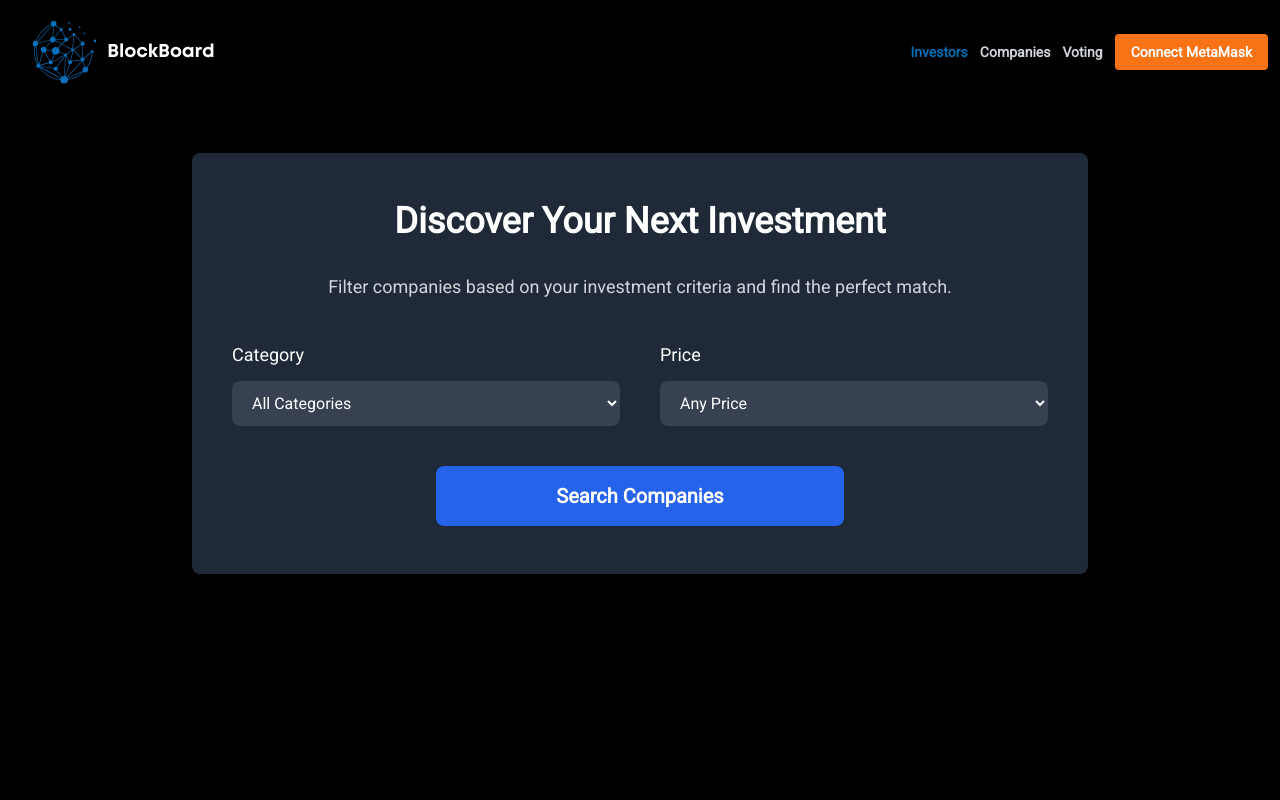
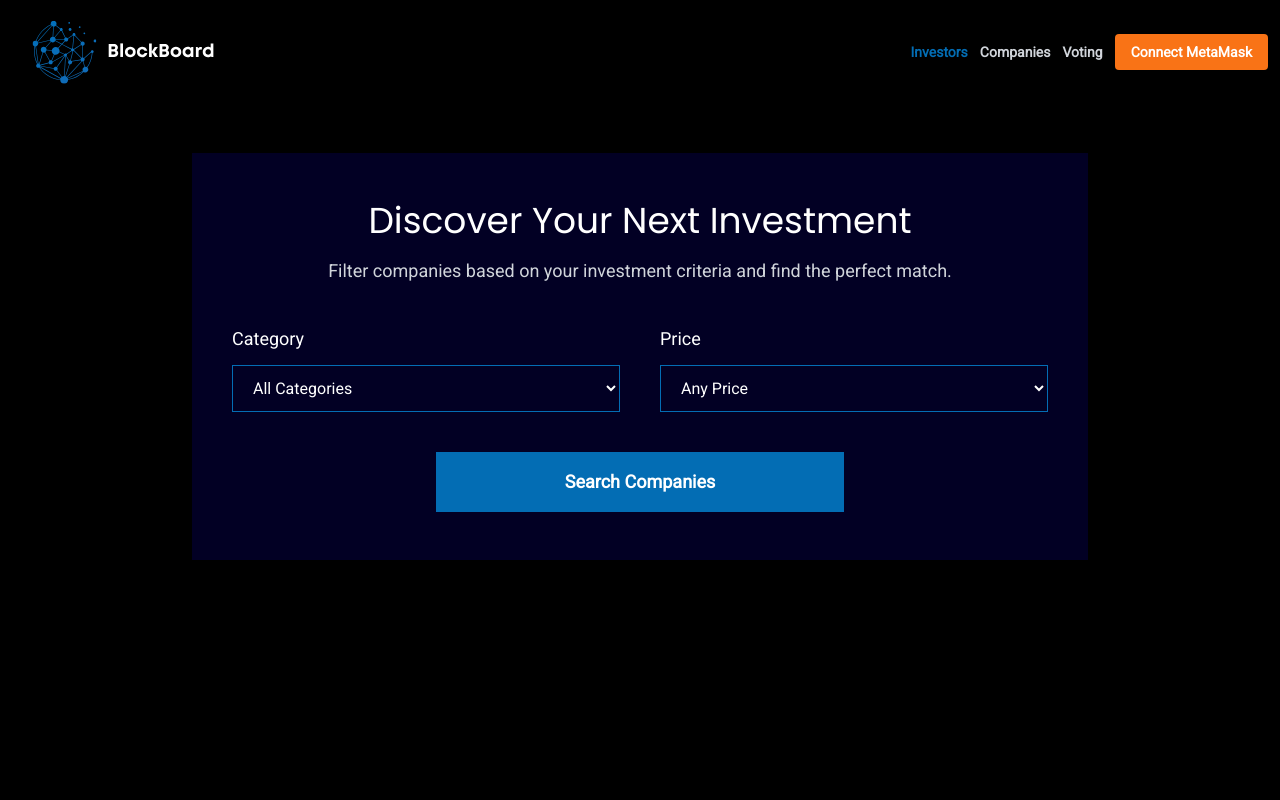
Before and after one commit to hitony7/blockboard, a Next.js app in the folder frontend/: page /dashboard/investors in a window 1280 px wide. Shown: the top 800 px of the page. Built offline with nearby package versions, Linux system fonts and the light colour scheme.

Commit message:
update investors page

```diff
--- a/frontend/app/dashboard/investors/page.js
+++ b/frontend/app/dashboard/investors/page.js
@@ -3,6 +3,7 @@
 import { useState } from "react";
 import { useRouter } from "next/navigation";
 import DashboardLayout from "@/layout/DashboardLayout";
+import { headingFont } from "@/utils/fonts";
 
 export default function Buyer() {
   const router = useRouter(); // Initialize the router hook
@@ -34,8 +35,8 @@ export default function Buyer() {
     <DashboardLayout>
       <div className="min-h-screen py-12 px-4 sm:px-6 lg:px-8">
         <div className="max-w-4xl mx-auto">
-          <div className="bg-gray-800 shadow-xl rounded-lg px-10 py-12">
-            <h2 className="text-4xl font-bold text-white mb-8 text-center">
+          <div className="bg-secondary shadow-xl px-10 py-12">
+            <h2 className={`${headingFont.className} text-4xl font-light text-white mb-4 text-center`}>
               Discover Your Next Investment
             </h2>
             <p className="text-lg text-gray-300 mb-10 text-center">
@@ -57,13 +58,13 @@ export default function Buyer() {
                     name="category"
                     value={formData.category}
                     onChange={handleChange}
-                    className="block w-full px-4 py-3 text-white bg-gray-700 rounded-lg focus:outline-none focus:ring-2 focus:ring-blue-500"
+                    className="block w-full px-4 py-3 text-white  border border-primary bg-transparent  focus:outline-none focus:ring-2 focus:ring-blue-500"
                   >
-                    <option value="">All Categories</option>
-                    <option value="technology">Technology</option>
-                    <option value="healthcare">Healthcare</option>
-                    <option value="finance">Finance</option>
-                    <option value="other">Other</option>
+                    <option className="text-black" value="">All Categories</option>
+                    <option  className="text-black" value="technology">Technology</option>
+                    <option className="text-black" value="healthcare">Healthcare</option>
+                    <option className="text-black" value="finance">Finance</option>
+                    <option className="text-black" value="other">Other</option>
                   </select>
                 </div>
 
@@ -80,16 +81,16 @@ export default function Buyer() {
                     name="price"
                     value={formData.price}
                     onChange={handleChange}
-                    className="block w-full px-4 py-3 text-white bg-gray-700 rounded-lg focus:outline-none focus:ring-2 focus:ring-blue-500"
+                    className="block w-full px-4 py-3  border border-primary bg-transparent focus:outline-none focus:ring-2 focus:ring-blue-500"
                   >
-                    <option value="">Any Price</option>
-                    <option value="0-100000">$0 - $100,000</option>
-                    <option value="100000-500000">$100,000 - $500,000</option>
-                    <option value="500000-1000000">
+                    <option className="text-black" value="">Any Price</option>
+                    <option className="text-black" value="0-100000">$0 - $100,000</option>
+                    <option className="text-black" value="100000-500000">$100,000 - $500,000</option>
+                    <option className="text-black" value="500000-1000000">
                       $500,000 - $1,000,000
                     </option>
-                    <option value="1000000+">$1,000,000+</option>
-                    <option value="custom">Custom</option>
+                    <option className="text-black" value="1000000+">$1,000,000+</option>
+                    <option className="text-black" value="custom">Custom</option>
                   </select>
                   {formData.price === "custom" && (
                     <input
@@ -98,7 +99,7 @@ export default function Buyer() {
                       value={formData.customPrice}
                       onChange={handleChange}
                       placeholder="Enter custom price"
-                      className="mt-2 block w-full px-4 py-3 text-white bg-gray-700 rounded-lg focus:outline-none focus:ring-2 focus:ring-blue-500"
+                      className="mt-2 block w-full px-4 py-3 text-white bg-secondary focus:outline-none focus:ring-2 focus:ring-blue-500"
                     />
                   )}
                 </div>
@@ -109,7 +110,7 @@ export default function Buyer() {
               <div className="flex justify-center">
                 <button
                   type="submit"
-                  className="w-full md:w-1/2 py-4 px-6 text-xl font-bold text-white bg-blue-600 rounded-lg hover:bg-blue-700 focus:outline-none focus:ring-2 focus:ring-blue-500 focus:ring-offset-2"
+                  className="w-full md:w-1/2 py-4 px-6 text-lg font-bold text-white bg-primary hover:bg-blue-700 focus:outline-none focus:ring-2 focus:ring-blue-500 focus:ring-offset-2"
                 >
                   Search Companies
                 </button>
--- a/frontend/app/page.js
+++ b/frontend/app/page.js
@@ -14,7 +14,7 @@ export default function Home() {
               Invest in <span className="text-primary">Tomorrow's Giants</span>, Today
             </>
           }
-          subheading="Invest in exciting startups with confidence and ease. Our innovative platform gives you a say in company decisions and clear visibility into your investments. Join the future of startup funding with as little as $100."
+          subheading="Invest in exciting startups with confidence and ease. Our innovative platform gives you a say in company decisions and clear visibility into your investments."
           buttonText="Join Now"
           buttonLink="#form"
           imageSrc={heroImage}
--- a/frontend/components/Navigation.js
+++ b/frontend/components/Navigation.js
@@ -17,11 +17,11 @@ export default function Navigation() {
 
       <div className="flex items-center gap-3">
         {pathname === "/startups" ? (
-          <Link href="/" className="hover:text-primary md:p-4 md:border md:border-primary text-gray-300 font-bold text-sm">
+          <Link href="/" className="hover:text-primary md:p-4 md:border md:border-primary text-gray-300 font-bold text-md">
             Are you an investor?
           </Link>
         ) : (
-          <Link href="/startups" className="hover:text-primary text-gray-300 font-bold md:p-4 md:border md:border-primary text-sm">
+          <Link href="/startups" className="hover:text-primary text-gray-300 font-bold md:p-4 md:border md:border-primary text-md">
             Are you a startup?
           </Link>
         )}
```
